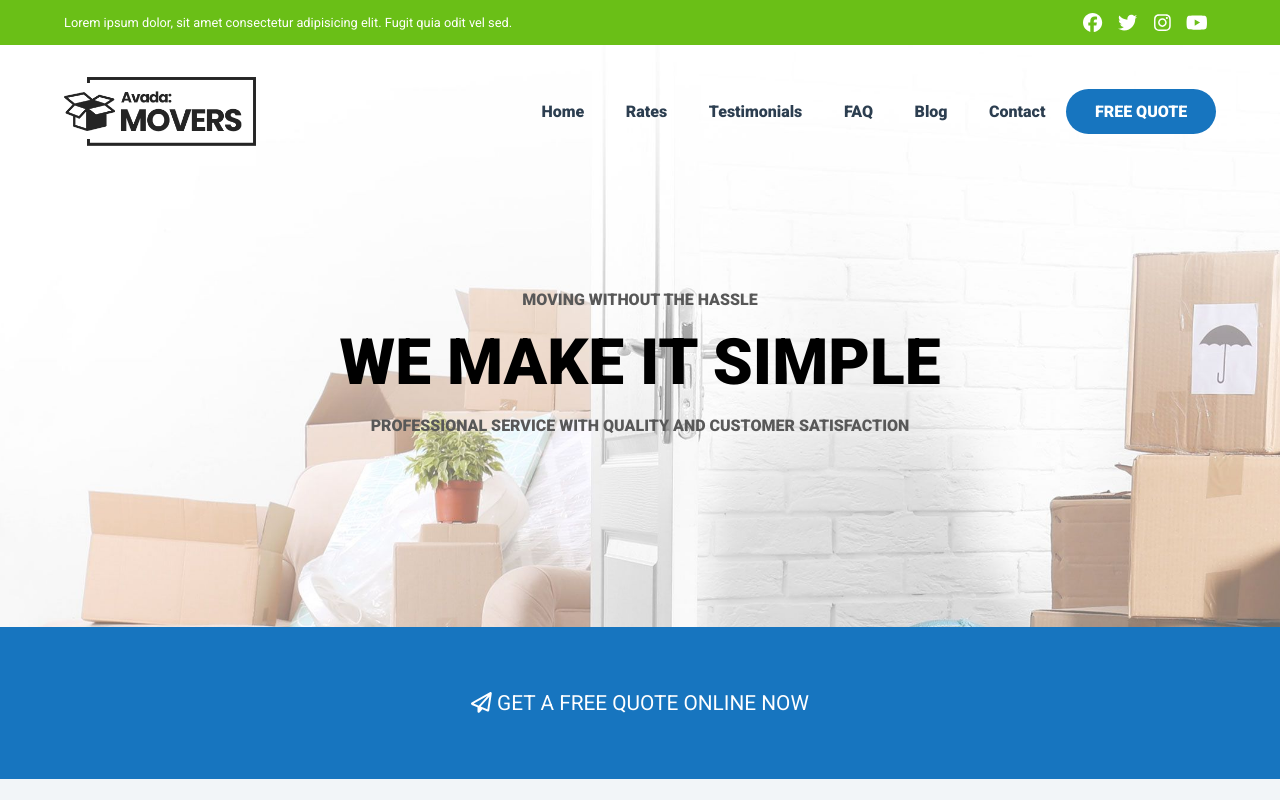
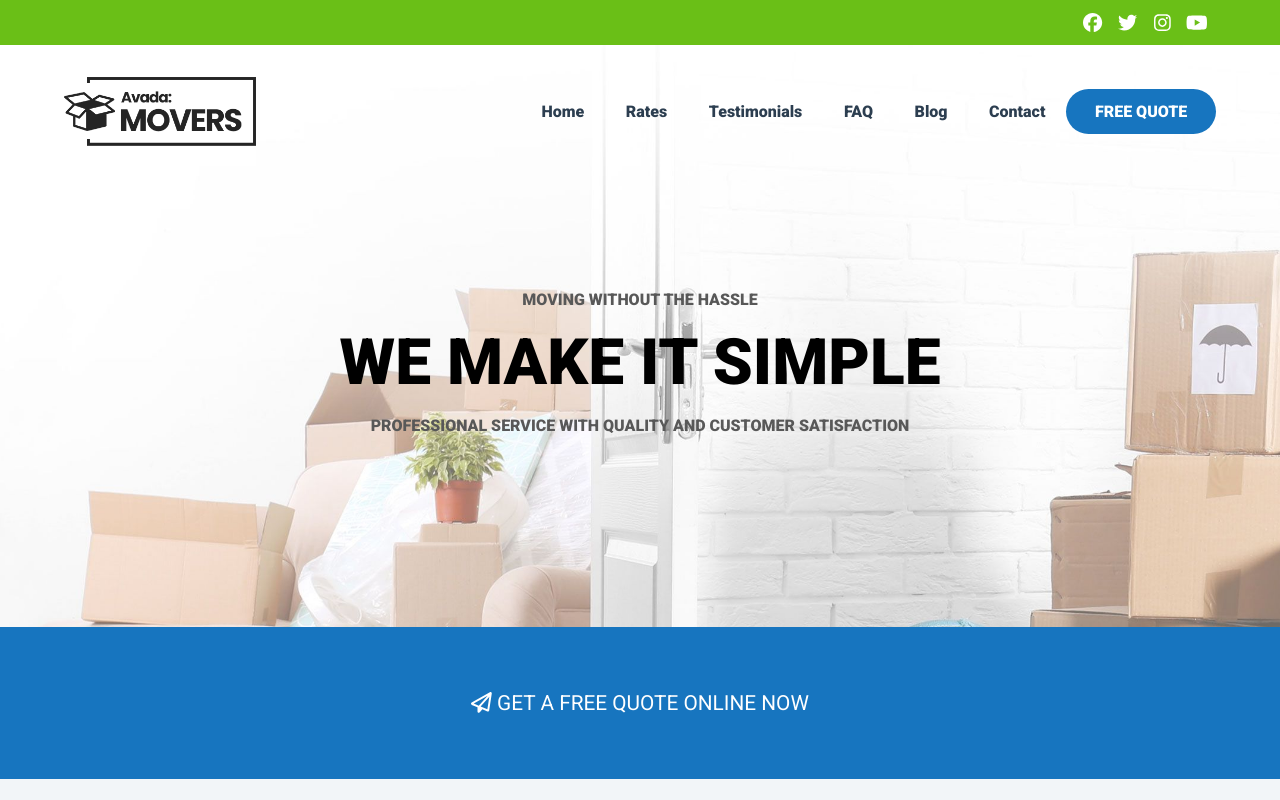
Before and after one commit to Hugocod/proj-html-vuejs, a Vue app: page / in a window 1280 px wide. Shown: the top 800 px of the page. Built offline with nearby package versions, Linux system fonts and the light colour scheme.

Commit message:
added props in SocialBlock component

```diff
--- a/src/components/secondary/SocialBlock.vue
+++ b/src/components/secondary/SocialBlock.vue
@@ -1,7 +1,7 @@
 <template>
     <div :class="availableVariants[setClass()]">
         <div class="wrapper">
-            <p>Lorem ipsum dolor, sit amet consectetur adipisicing elit. Fugit quia odit vel sed.</p>
+            <p>{{ description }}</p>
 
             <div class="social-container">
                 <font-awesome-icon icon="fa-brands fa-facebook" />
@@ -22,7 +22,7 @@ export default {
         };
     },
 
-    props: { classVariant: Number, title: String, subtitle: String },
+    props: { classVariant: Number, description: String },
     methods: {
         setClass() {
             return this.classVariant - 1; // fa partire il conto da 1
@@ -59,7 +59,8 @@ export default {
         }
 
         p {
-            font-size: 0.8rem;
+            font-size: 0.9rem;
+            font-weight: 500;
         }
     }
 }
@@ -81,6 +82,7 @@ export default {
         .social-container {
             display: flex;
             flex-wrap: nowrap;
+            padding-top: 2rem;
             .fa-facebook,
             .fa-twitter,
             .fa-instagram,
@@ -91,8 +93,9 @@ export default {
         }
 
         p {
-            font-size: 0.8rem;
-            padding-bottom: 2rem;
+            font-size: 0.9rem;
+            font-weight: 500;
+            text-align: center;
         }
     }
 }
```
